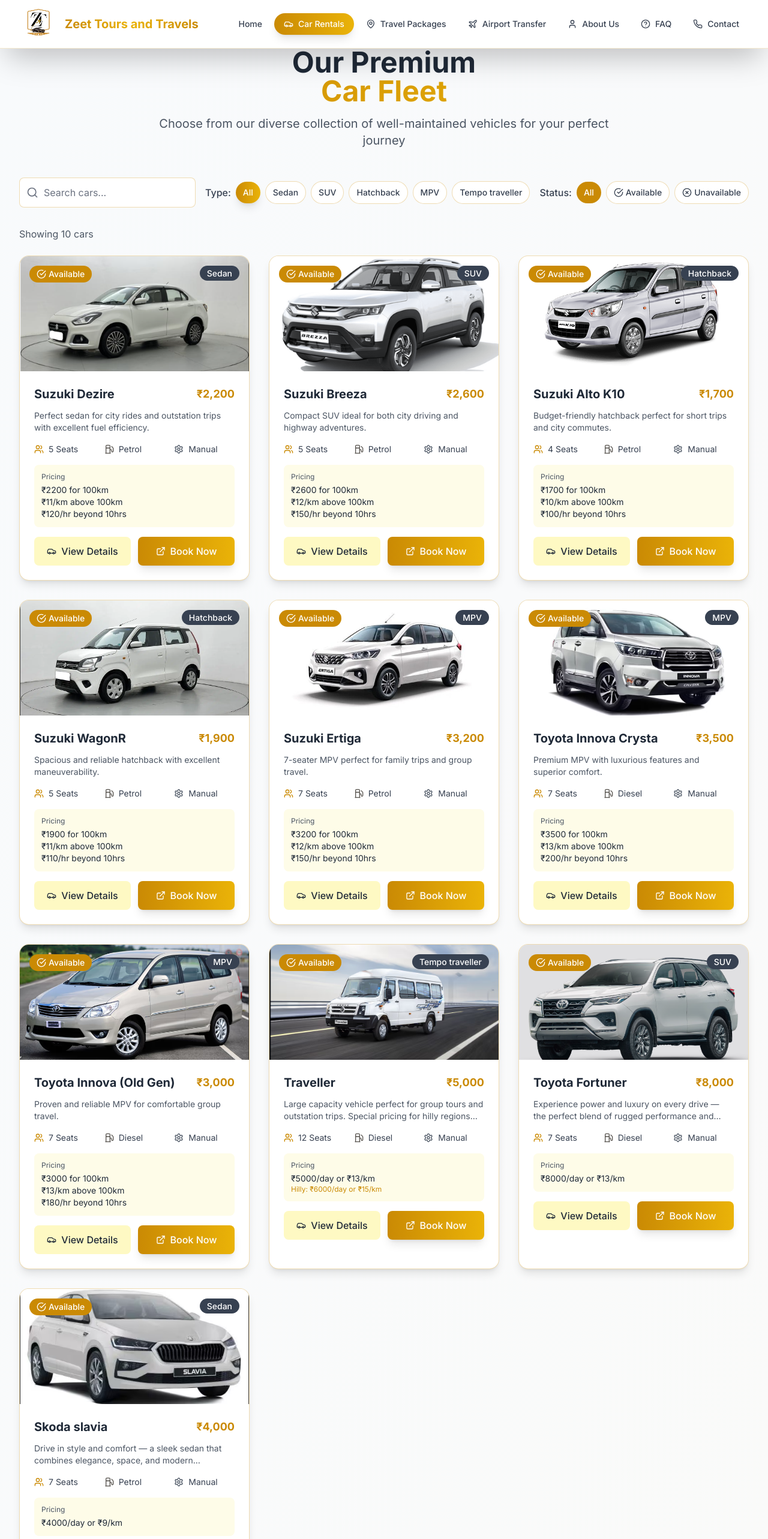
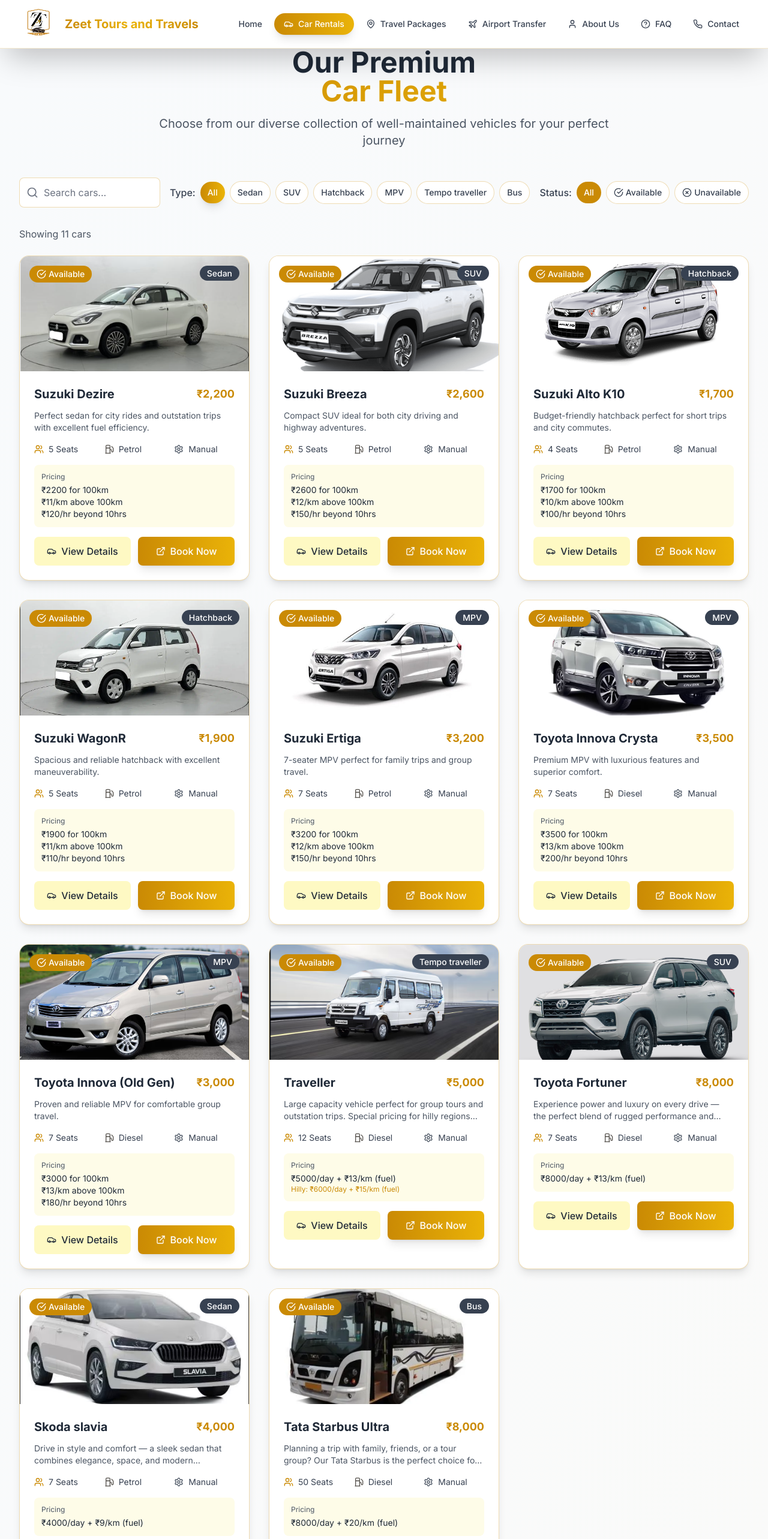
Before and after one commit to Zeetmanyau/zeettoursandtravels, a React (Vite) app: page /car-rentals in a window 1280 px wide. Shown: the top 2566 px of the page at 60% size. Built offline with nearby package versions, Linux system fonts and the light colour scheme.

Commit message:
pricing option removed and starbus added

```diff
--- a/src/components/CarCard.tsx
+++ b/src/components/CarCard.tsx
@@ -114,10 +114,10 @@
             }`}>
               {car.pricingModel === 'daily' ? (
                   <>
-                    <div>₹{car.basePrice}/day or ₹{car.extraKmRate}/km</div>
+                    <div>₹{car.basePrice}/day + ₹{car.extraKmRate}/km (fuel)</div>
                     {car.hillyRegionPricing && (
                         <div className="text-xs text-yellow-600">
-                          Hilly: ₹{car.hillyRegionPricing.dailyRate}/day or ₹{car.hillyRegionPricing.perKmRate}/km
+                          Hilly: ₹{car.hillyRegionPricing.dailyRate}/day + ₹{car.hillyRegionPricing.perKmRate}/km (fuel)
                         </div>
                     )}
                   </>
--- a/src/data/cars.ts
+++ b/src/data/cars.ts
@@ -2,7 +2,7 @@
 export interface Car {
   id: string;
   name: string;
-  type: 'Sedan' | 'SUV' | 'Hatchback' | 'MPV' | 'Tempo traveller';
+  type: 'Sedan' | 'SUV' | 'Hatchback' | 'MPV' | 'Tempo traveller' | 'Bus';
 
   // Pricing Model Configuration
   pricingModel: 'package' | 'daily'; // 'package' for traditional, 'daily' for per-day pricing
@@ -231,6 +231,25 @@
     isActive: true,
     availability: 'Available'
   },
+  {
+    id: 'starbus',
+    name: 'Tata Starbus Ultra',
+    type: 'Bus',
+    pricingModel: 'daily',
+    basePrice: 8000, // Daily rate
+    extraKmRate: 20, // Per km from start (0km)
+    hourlyRate: 500, // Rate per hour beyond 10 hours
+    baseDistance: 0, // No base distance included
+    baseHours: 10, // Base hours per day
+    features: ['Comfortable Ride', 'lower NVH (Noise, Vibration, Harshness)', 'Reclining Seats', 'Ample Legroom'],
+    seatingCapacity: 50,
+    fuelType: 'Diesel',
+    transmission: 'Manual',
+    imageUrl: '/images/cars/starbus.png',
+    description: 'Planning a trip with family, friends, or a tour group? Our Tata Starbus is the perfect choice for hassle-free travel. With spacious seating, wide windows for scenic views, and smooth rides even on long journeys, it’s designed to keep your group comfortable throughout the trip. The bus is well-maintained, reliable, and operated by experienced drivers to ensure a safe and enjoyable travel experience. Ideal for city tours, outstation trips, picnics, and holidays.',
+    isActive: true,
+    availability: 'Available'
+  },
 
 
 ];
--- a/src/pages/CarDetail.tsx
+++ b/src/pages/CarDetail.tsx
@@ -342,7 +342,7 @@
                       ₹{car.extraKmRate}/km
                     </div>
                     <div className="text-gray-600">
-                      Above {car.baseDistance}km
+                      Fuel charges from start (0 km)
                     </div>
                   </div>
 
@@ -379,11 +379,11 @@
                   <div className="p-4 bg-yellow-50 border border-yellow-600/30 rounded-lg">
                     <div className="flex items-center space-x-2 mb-2">
                       <Calendar className="h-5 w-5 text-yellow-600" />
-                      <span className="font-medium text-yellow-800">Pricing Options</span>
+                      <span className="font-medium text-yellow-800">Daily Pricing Structure</span>
                     </div>
                     <p className="text-gray-700 text-sm">
-                      Choose between daily rate (₹{car.basePrice}/day) or per kilometer rate (₹{car.extraKmRate}/km from start).
-                      We'll calculate the most economical option for your trip.
+                      Daily rate (₹{car.basePrice}/day) plus fuel charges (₹{car.extraKmRate}/km from start of trip).
+                      Both charges apply for the complete pricing.
                     </p>
                   </div>
                 </div>
--- a/src/pages/CarRentals.tsx
+++ b/src/pages/CarRentals.tsx
@@ -9,7 +9,7 @@
   const [searchTerm, setSearchTerm] = useState('');
   const [showFilters, setShowFilters] = useState(false);
 
-  const carTypes = ['All', 'Sedan', 'SUV', 'Hatchback', 'MPV', 'Tempo traveller'];
+  const carTypes = ['All', 'Sedan', 'SUV', 'Hatchback', 'MPV', 'Tempo traveller', 'Bus'];
   const availabilityOptions = ['All', 'Available', 'Unavailable'];
 
   const filteredCars = useMemo(() => {
```
Also changed, not shown: public/images/cars/starbus.png (added).
